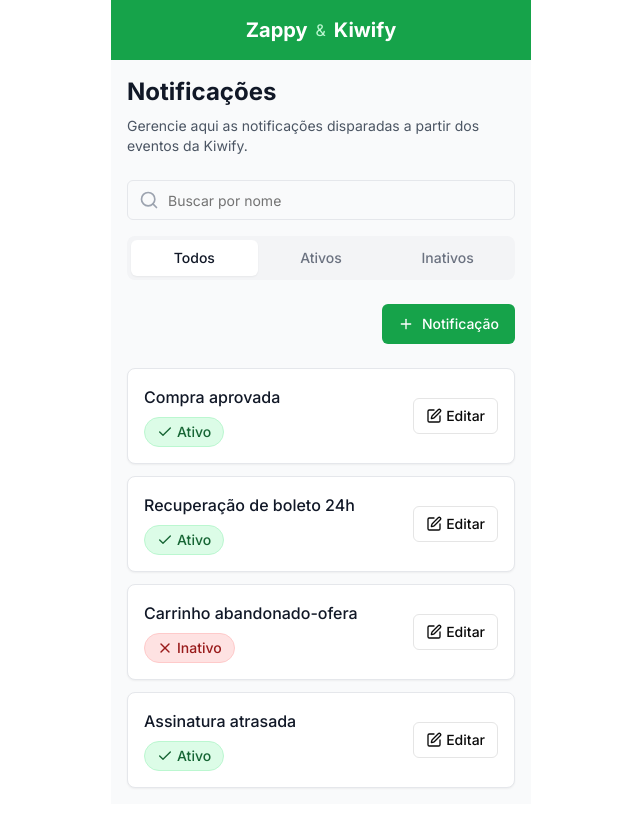
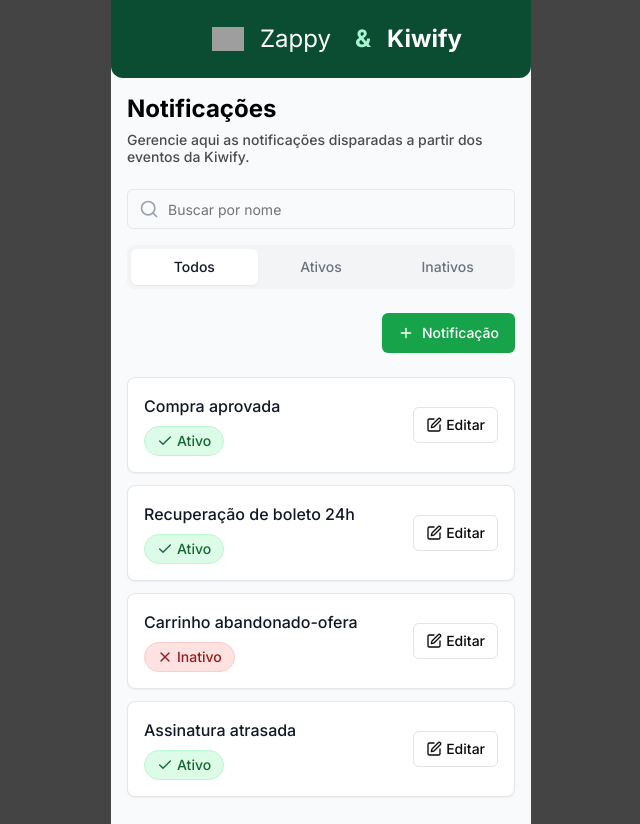
Before and after one commit to giovanni683/zappy-kiwify-client, a Next.js app: page / in a window 1280 px wide. Shown: the whole page, without its empty margins (319-959 px from the left). Built offline with nearby package versions, Linux system fonts and the light colour scheme; grey boxes are pictures that could not be loaded.

Commit message:
ajustando problemas de build

```diff
--- a/next.config.js
+++ b/next.config.js
@@ -1,6 +1,6 @@
 /** @type {import('next').NextConfig} */
 const nextConfig = {
-  output: 'export',
+
   swcMinify: false,
   eslint: {
     ignoreDuringBuilds: true,
--- a/src/app/detalhes-da-notificacao/[id]/page.tsx
+++ b/src/app/detalhes-da-notificacao/[id]/page.tsx
@@ -1,43 +1,23 @@
-"use client";
-
-import { useEffect, useState } from 'react';
 import { ArrowLeft, Edit } from 'lucide-react';
-import { useParams, useRouter } from 'next/navigation';
 import Link from 'next/link';
 import { Header } from '@/components/ui/header';
 import { Button } from '@/components/ui/button';
 import { Card } from '@/components/ui/card';
 import { StatusBadge } from '@/components/ui/status-badge';
-import useNotificationStore from '@/lib/notification-store';
-import { mockEvents, mockConnections, mockSectors } from '@/lib/mock-data';
-import { Notification } from '@/types/notification';
+import { mockEvents, mockConnections, mockSectors, mockNotifications } from '@/lib/mock-data';
+import { notFound } from 'next/navigation';
 
-export default function DetalhesNotificacaoPage() {
-  const params = useParams();
-  const router = useRouter();
-  const { getNotificationById } = useNotificationStore();
-  const [notification, setNotification] = useState<Notification | null>(null);
+export async function generateStaticParams() {
+  return mockNotifications.map((notification) => ({
+    id: notification.id,
+  }));
+}
 
-  useEffect(() => {
-    if (params.id) {
-      const found = getNotificationById(params.id as string);
-      if (found) {
-        setNotification(found);
-      } else {
-        router.push('/');
-      }
-    }
-  }, [params.id, getNotificationById, router]);
+export default function DetalhesNotificacaoPage({ params }: { params: { id: string } }) {
+  const notification = mockNotifications.find(n => n.id === params.id);
 
   if (!notification) {
-    return (
-      <div className="max-w-[420px] mx-auto bg-gray-50 min-h-screen">
-        <Header />
-        <div className="p-4 text-center">
-          <p>Carregando...</p>
-        </div>
-      </div>
-    );
+    notFound();
   }
 
   const event = mockEvents.find(e => e.id === notification.event);
--- /dev/null
+++ b/src/app/editar-notificacao/[id]/EditFormClient.tsx
@@ -0,0 +1,19 @@
+"use client";
+
+import { Notification } from '@/types/notification';
+import { NotificationForm } from '@/components/notifications/NotificationForm';
+
+export default function EditFormClient({ notification }: { notification: Notification }) {
+  const handleSubmit = (formData: any) => {
+    // Sua lógica de submit aqui
+    // Exemplo: alert(JSON.stringify(formData));
+  };
+
+  return (
+    <NotificationForm
+      initialData={notification}
+      submitLabel="Salvar"
+      onSubmit={handleSubmit}
+    />
+  );
+}
--- a/src/app/editar-notificacao/[id]/page.tsx
+++ b/src/app/editar-notificacao/[id]/page.tsx
@@ -1,52 +1,24 @@
-"use client";
-
-import { useState, useEffect } from 'react';
 import { ArrowLeft } from 'lucide-react';
-import { useParams, useRouter } from 'next/navigation';
 import Link from 'next/link';
 import { Header } from '@/components/ui/header';
-import { NotificationForm } from '@/components/notifications/NotificationForm';
-import useNotificationStore from '@/lib/notification-store';
-import { Notification } from '@/types/notification';
+import { mockNotifications } from '@/lib/mock-data';
+import EditFormClient from './EditFormClient';
 
-export default function EditarNotificacaoPage() {
-  const params = useParams();
-  const router = useRouter();
-  const { getNotificationById, updateNotification } = useNotificationStore();
+export async function generateStaticParams() {
+  return mockNotifications.map((notification) => ({
+    id: notification.id,
+  }));
+}
 
-  const [notification, setNotification] = useState<Notification | null>(null);
-
-  useEffect(() => {
-    if (params.id) {
-      const found = getNotificationById(params.id as string);
-      if (found) {
-        setNotification(found);
-      } else {
-        router.push('/');
-      }
-    }
-  }, [params.id, getNotificationById, router]);
-
-  const handleSubmit = (formData: any) => {
-    if (!notification) return;
-
-    updateNotification(notification.id, {
-      event: formData.event,
-      connection: formData.connection,
-      sector: formData.sector,
-      message: formData.message,
-      isActive: formData.isActive,
-    });
-
-    router.push(`/detalhes-da-notificacao/${notification.id}`);
-  };
+export default function EditarNotificacaoPage({ params }: { params: { id: string } }) {
+  const notification = mockNotifications.find(n => n.id === params.id);
 
   if (!notification) {
     return (
       <div className="max-w-[420px] mx-auto bg-gray-50 min-h-screen">
         <Header />
         <div className="p-4 text-center">
-          <p>Carregando...</p>
+          <p>Notificação não encontrada.</p>
         </div>
       </div>
     );
@@ -55,7 +27,6 @@
   return (
     <div className="max-w-[420px] mx-auto bg-gray-50 min-h-screen">
       <Header />
-
       <div className="p-4">
         <div className="flex items-center mb-6">
           <Link href={`/detalhes-da-notificacao/${notification.id}`} className="mr-3">
@@ -63,12 +34,7 @@
           </Link>
           <h2 className="text-2xl font-bold text-gray-900">Editar notificação</h2>
         </div>
-
-        <NotificationForm
-          initialData={notification}
-          onSubmit={handleSubmit}
-          submitLabel="Salvar"
-        />
+        <EditFormClient notification={notification} />
       </div>
     </div>
   );
--- a/src/app/globals.css
+++ b/src/app/globals.css
@@ -70,6 +70,18 @@
     --chart-4: 280 65% 60%;
     --chart-5: 340 75% 55%;
   }
+  .page-container {
+  display: flex;
+  flex-direction: column;
+  align-items: center;
+  gap: 16px;
+  width: 420px;
+  padding-bottom: 11px;
+  background: #F9FAFB;
+  min-height: 100vh;
+  margin-left: auto;
+  margin-right: auto;
+}
 }
 
 @layer base {
@@ -77,6 +89,7 @@
     @apply border-border;
   }
   body {
-    @apply bg-background text-foreground;
+    background: #444444; /* deixa as laterais pretas */
+    color: var(--foreground);
   }
 }
--- a/src/app/layout.tsx
+++ b/src/app/layout.tsx
@@ -5,7 +5,7 @@
 const inter = Inter({ subsets: ['latin'] });
 
 export const metadata: Metadata = {
-  title: 'Zappy & Kiwify - Painel de Notificações',
+  title: 'ZappyKiwify - Painel de Notificações',
   description: 'Gerencie notificações automatizadas entre Kiwify e Zappy',
 };
 
@@ -17,7 +17,7 @@
   return (
     <html lang="pt-BR">
       <body className={inter.className}>
-        <div className="max-w-[420px] mx-auto">
+        <div className="page-container">
           {children}
         </div>
       </body>
--- a/src/app/page.tsx
+++ b/src/app/page.tsx
@@ -25,8 +25,29 @@
 
       <div className="p-4">
         <div className="mb-6">
-          <h2 className="text-2xl font-bold text-gray-900 mb-2">Notificações</h2>
-          <p className="text-gray-600 text-sm">
+          <h2
+            style={{
+              color: '#000',
+              fontFamily: 'Inter, sans-serif',
+              fontSize: '24px',
+              fontStyle: 'normal',
+              fontWeight: 700,
+              lineHeight: 'normal',
+            }}
+            className="mb-2"
+          >
+            Notificações
+          </h2>
+          <p
+            style={{
+              color: 'rgba(0, 0, 0, 0.70)',
+              fontFamily: 'Inter, sans-serif',
+              fontSize: '14px',
+              fontStyle: 'normal',
+              fontWeight: 500,
+              lineHeight: 'normal',
+            }}
+          >
             Gerencie aqui as notificações disparadas a partir dos eventos da Kiwify.
           </p>
         </div>
--- a/src/components/ui/header.tsx
+++ b/src/components/ui/header.tsx
@@ -2,11 +2,34 @@
 
 export function Header() {
   return (
-    <div className="bg-green-600 text-white px-6 py-4 flex items-center justify-center">
-      <div className="flex items-center space-x-2">
-        <h1 className="text-xl font-bold">Zappy</h1>
-        <span className="text-green-200">&</span>
-        <h1 className="text-xl font-bold">Kiwify</h1>
+    <div
+      style={{
+        display: 'flex',
+        height: '78px',
+        padding: '20px 101px',
+        justifyContent: 'center',
+        alignItems: 'center',
+        borderRadius: '0 0 12px 12px',
+        background: '#0B4D33',
+        width: '100%',
+        boxSizing: 'border-box',
+      }}
+    >
+      <div style={{ display: 'flex', alignItems: 'center', gap: 8 }}>
+        <img
+          src="/zappy.png"
+          alt="Zappy"
+          style={{ height: 32, width: 32, objectFit: 'contain', marginRight: 8 }}
+        />
+        <span style={{ color: '#fff', fontSize: 24, fontWeight: 400, fontFamily: 'Inter, sans-serif', marginRight: 8 }}>
+          Zappy
+        </span>
+        <span style={{ color: '#A7F3D0', fontSize: 24, fontWeight: 700, margin: '0 8px', fontFamily: 'Inter, sans-serif' }}>
+          &
+        </span>
+        <span style={{ color: '#fff', fontSize: 24, fontWeight: 700, fontFamily: 'Inter, sans-serif' }}>
+          Kiwify
+        </span>
       </div>
     </div>
   );
--- a/src/components/ui/toaster.tsx
+++ b/src/components/ui/toaster.tsx
@@ -1,6 +1,6 @@
 'use client';
 
-import { useToast } from '@/hooks/use-toast';
+import { useToast } from '../../../hooks/use-toast';
 import {
   Toast,
   ToastClose,
```
Also changed, not shown: src/public/zappy.png (added).
